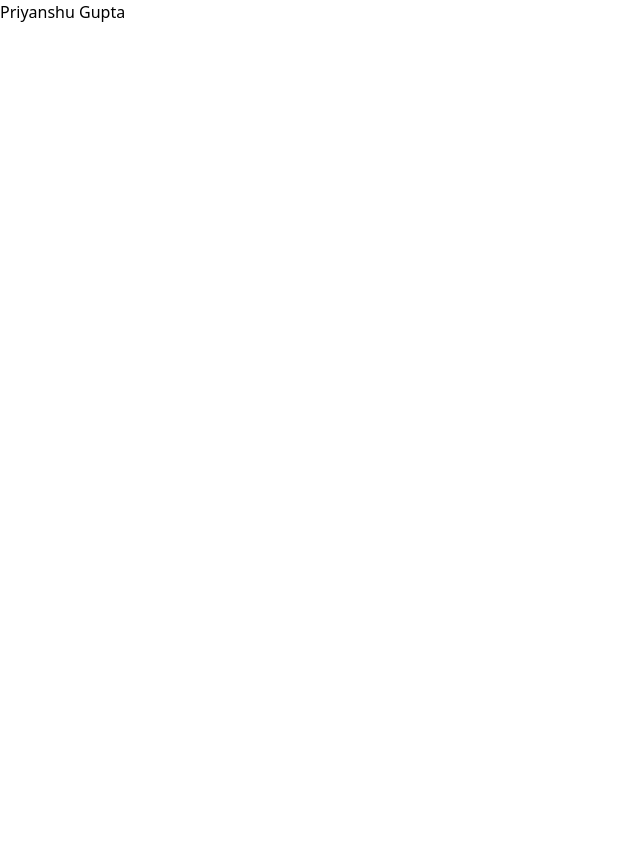
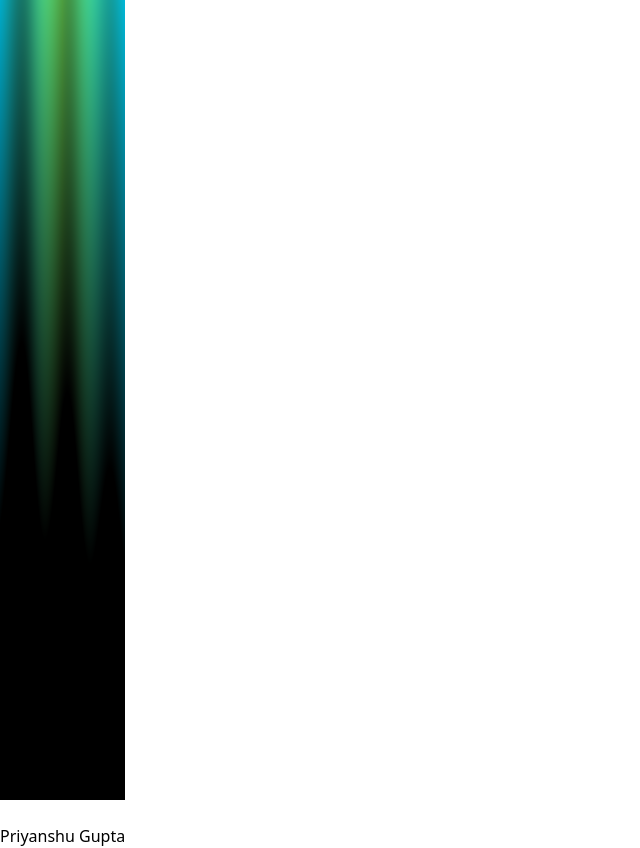
Before and after one commit to Priyansxu/Priyanshu, a Next.js app: page / in a window 1280 px wide. Shown: the whole page, without its empty margins (0-640 px from the left). Before the commit the page ends 800 px from the top, so only its background shows below. Built offline with nearby package versions, Linux system fonts and the light colour scheme.

Commit message:
Update page.jsx

```diff
--- a/app/page.jsx
+++ b/app/page.jsx
@@ -1,12 +1,13 @@
 import Head from "next/head";
+import Aurora from "@/components/Aurora"
 
 export default function Page() {
   return (
     <main className="relative min-h-screen flex">
-   <Head>
-    <meta name="viewport" content="width=device-width, initial-scale=1.0" />
-   </Head>
+    <div>
+    <Aurora />
     <h1>Priyanshu Gupta</h1>
+    </div>
     </main>
   );
 }
```
